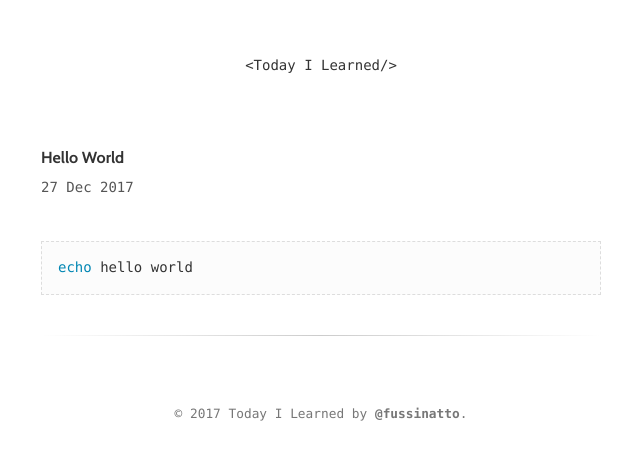
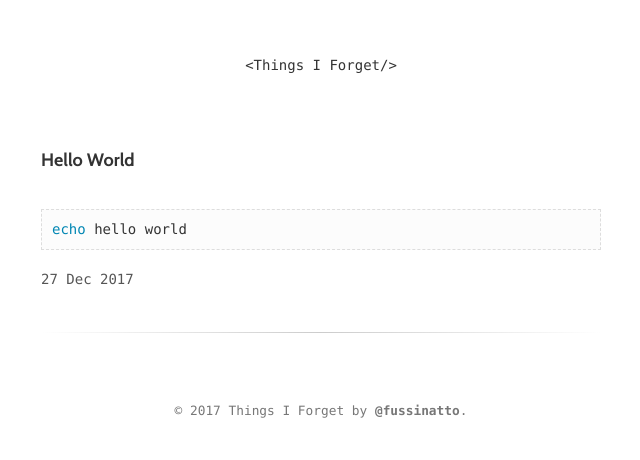
Before and after one commit to fuzinato/fuzinato.github.io, a Jekyll site: the page built from index.html, in a window 1280 px wide. Shown: the top 460 px of the page, without its empty margins (319-959 px from the left). Built offline with Jekyll 4.4.1, drawn with Linux system fonts in a browser that asks for light colours; the list of posts is cut into pages by our own code.

Commit message:
css change for pre, title change

```diff
--- a/_config.yml
+++ b/_config.yml
@@ -1,6 +1,6 @@
 # Site Info
-title:              "Today I Learned"
-description:        "Collection of tips and tricks I've picked up allong the way."
+title:              "Things I Forget"
+description:        "Collection of bits and pieces of code I often use and than forget."
 google_analytics:   UA-XXXXXXX-X # Put your Google Analytics code
 
 # Author Info
--- a/_includes/header.html
+++ b/_includes/header.html
@@ -1,5 +1,5 @@
 <header class="m-mono">
 	<a href="{{ link | prepend: site.baseurl }}">
-			&lt;Today I Learned/&gt;
+			&lt;{{site.title}}/&gt;
 	</a>
 </header>
--- a/_layouts/post.html
+++ b/_layouts/post.html
@@ -6,12 +6,13 @@ layout: default
 
 	<header>
 		<h1>{{ page.title }}</h1>
-		<time class="post-meta m-mono">{{ page.date | date: '%d %b %Y' }}</time>
 	</header>
 
 	<div class="divider"></div>
 
 	{{ content }}
+
+	<time class="post-meta m-mono">{{ page.date | date: '%d %b %Y' }}</time>
 
 </article>
 
--- a/_sass/main.scss
+++ b/_sass/main.scss
@@ -25,6 +25,7 @@ h4,
 h5 {
   font-size: 16px;
   line-height: 1.9;
+  font-weight: normal;
   margin: 2rem 0 1.5rem;
 }
 img {
@@ -47,7 +48,7 @@ mark {
 }
 blockquote {
   border-left: 5px solid #ccc;
-  margin: 40px 0;
+  margin: 15px 0;
   padding: 5px 30px;
   background: #eee;
 }
@@ -57,13 +58,13 @@ iframe {
 }
 ul,
 ol {
-  margin: 40px 0;
+  margin: 15px 0;
   padding-left: 50px;
   li {
     word-wrap: break-word;
   }
   img {
-    margin: 40px 0;
+    margin: 15px 0;
     border-radius: 5px;
   }
 }
@@ -100,7 +101,7 @@ pre {
   overflow-x: auto;
   background-color: #fcfcfc;
   border: 1px dashed #ddd;
-  padding: 1rem;
+  padding: 10px;
   code {
     font-size: 100%;
     color: inherit;
@@ -137,6 +138,8 @@ article {
 
   h1 {
     margin-bottom: 0;
+    font-size: 18px;
+    font-weight: 700
   }
   .center {
     text-align: center;
--- a/_sass/syntax.scss
+++ b/_sass/syntax.scss
@@ -1,5 +1,5 @@
 .highlight {
-  margin: 40px 0;
+  margin: 15px 0;
   .c {
     color: #998;
     font-style: italic;
--- a/index.html
+++ b/index.html
@@ -11,18 +11,18 @@ layout: default
         <h1 class="title">
           <a href="{{ site.url }}{{ post.url }}" rel="bookmark" title="{{ post.title }}" itemprop="url">{{ post.title }}</a>
         </h1>
-        <span class="post-meta m-mono">
-          <time datetime="{{ post.date | date_to_xmlschema }}">
-            {{ post.date | date: "%d %b %Y" }}
-          </time>
-        </span>
+
       </header>
 
       <div class="post-content">
         {{ post.content }}
       </div>
       <!-- /.post-content -->
-
+      <span class="post-meta m-mono">
+          <time datetime="{{ post.date | date_to_xmlschema }}">
+            {{ post.date | date: "%d %b %Y" }}
+          </time>
+        </span>
     </article>
 
     <div class="divider"></div>
```
